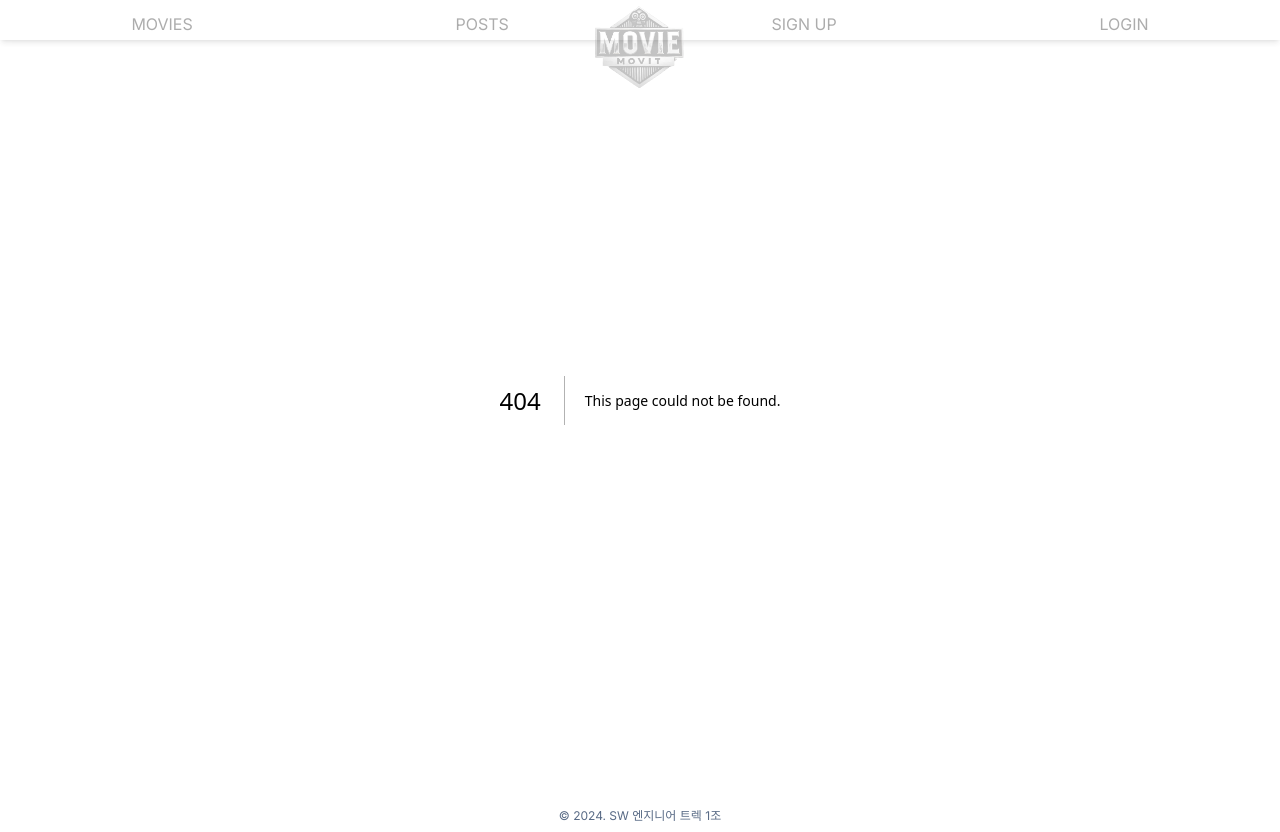
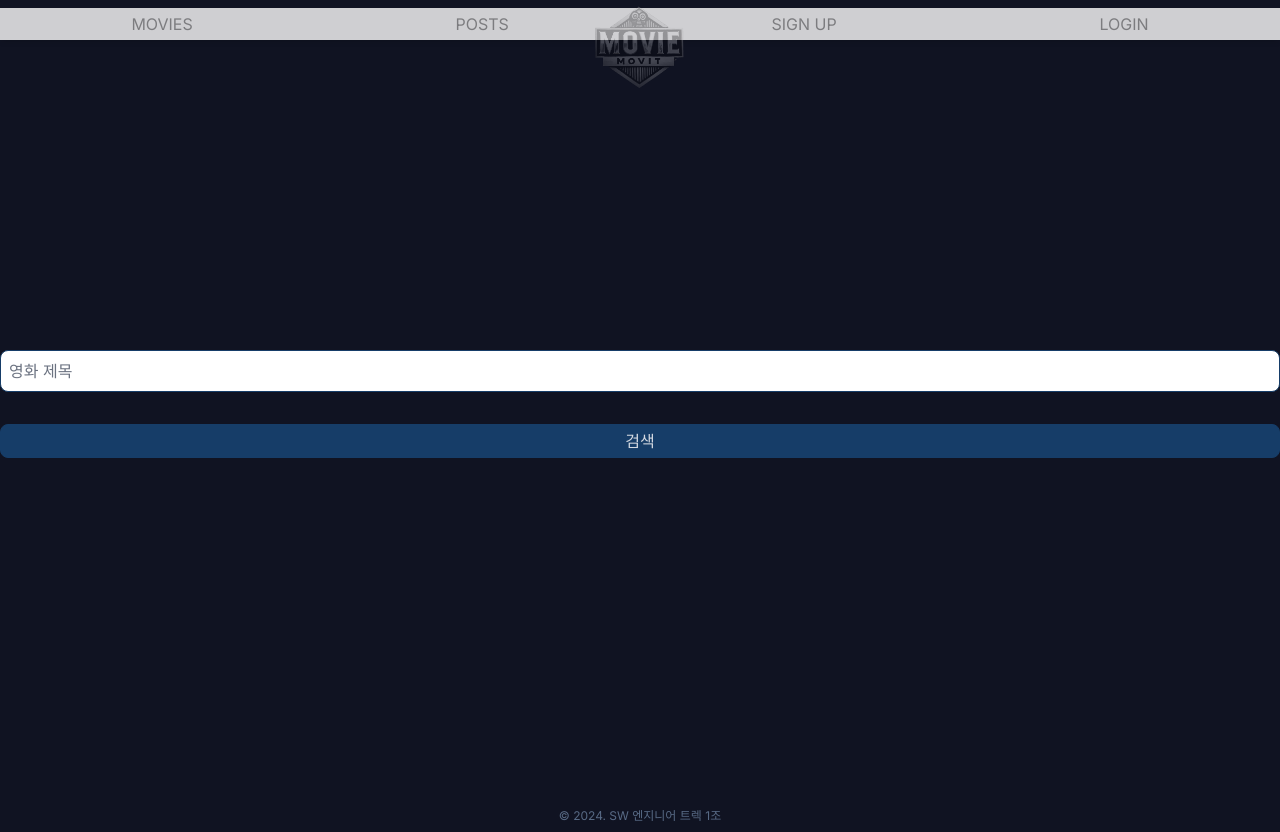
Before and after one commit to KU-EWG-SWE-2024-1-TEAM1/project, a Next.js app in the folder fe/: page /movie/search in a window 1280 px wide. Before the commit this address had no page. Built offline with nearby package versions, Linux system fonts and the light colour scheme; what tailwind-clip-path would draw is missing.

Commit message:
feat.영화 open api 추가

```diff
--- /dev/null
+++ b/fe/api/openApi.js
@@ -0,0 +1,16 @@
+const apiKey = process.env.NEXT_PUBLIC_API_KEY;
+
+export const searchMovie = async (movieTitle) => {
+  const url = `http://kobis.or.kr/kobisopenapi/webservice/rest/movie/searchMovieList.json?key=${apiKey}&movieNm=${movieTitle}`;
+  try {
+    const response = await fetch(url);
+    if (!response.ok) {
+      throw new Error(`${response.status}`);
+    }
+    const data = await response.json();
+    return data;
+  } catch (error) {
+    console.error(error);
+    throw error;
+  }
+};
--- /dev/null
+++ b/fe/app/movie/search/page.js
@@ -0,0 +1,65 @@
+"use client";
+
+import { searchMovie } from "@/api/openApi";
+import Button from "@/components/button";
+import InputForm from "@/components/inputForm";
+import React, { useState } from "react";
+
+const Search = () => {
+  const [movieTitle, setMovieTitle] = useState("");
+  const [movieList, setMovieList] = useState([]);
+
+  const getMovieList = async () => {
+    try {
+      const data = await searchMovie(movieTitle);
+      setMovieList(data.movieListResult.movieList);
+    } catch (error) {
+      console.error(error);
+    }
+  };
+
+  return (
+    <div className="flex flex-col justify-center align-center min-h-screen">
+      <InputForm
+        type="text"
+        placeholder="영화 제목"
+        value={movieTitle}
+        onChange={(e) => setMovieTitle(e.target.value)}
+      />
+      <Button onClick={getMovieList}>검색</Button>
+
+      {movieList.length > 0 && (
+        <div className="text-textActive">
+          {movieList.length === 0 ? (
+            <p>검색 결과가 없습니다.</p>
+          ) : (
+            <table>
+              <thead>
+                <tr>
+                  <th>영화 제목(kor)</th>
+                  <th>영화 유형</th>
+                  <th>장르</th>
+                  <th>개봉일</th>
+                  <th>제작 상태</th>
+                </tr>
+              </thead>
+              <tbody>
+                {movieList.map((movie, index) => (
+                  <tr key={index}>
+                    <td>{movie.movieNm}</td>
+                    <td>{movie.typeNm}</td>
+                    <td>{movie.genreAlt}</td>
+                    <td>{movie.openDt}</td>
+                    <td>{movie.prdtStatNm}</td>
+                  </tr>
+                ))}
+              </tbody>
+            </table>
+          )}
+        </div>
+      )}
+    </div>
+  );
+};
+
+export default Search;
```
Also changed, not shown: 1 other file (tests, documents, lock files or other folders).
